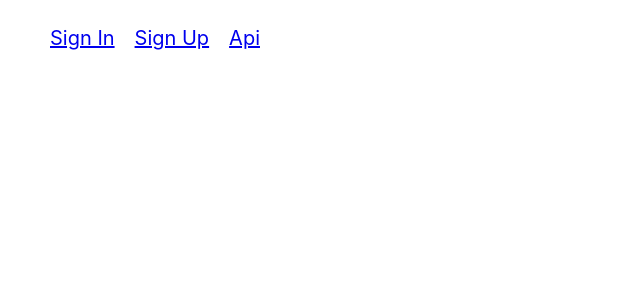
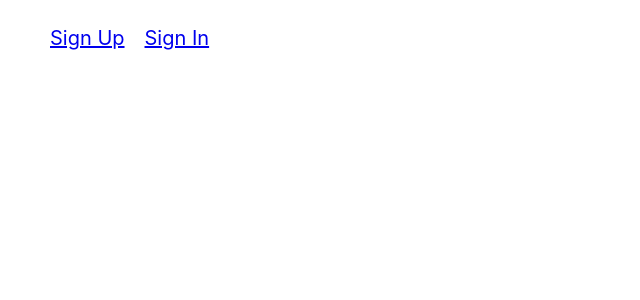
Before and after one commit to idhoramgg/signin, a React (Create React App) app: page / in a window 1280 px wide. Shown: the top 300 px of the page, without its empty margins (0-640 px from the left). Built offline with nearby package versions, Linux system fonts and the light colour scheme.

Commit message:
add log in log out

```diff
--- a/src/App.js
+++ b/src/App.js
@@ -1,11 +1,15 @@
-import React from 'react';
-import './App.css';
-import SignInSide from './components/signin';
-import SignUp from './components/signup';
-import { BrowserRouter as Router, Route, Link } from 'react-router-dom'
-import { Reqres } from './components/reqres';
+import React , {Fragment} from "react";
+import "./App.css";
+import SignInSide from "./components/signin";
+import SignUp from "./components/signup";
+import { BrowserRouter as Router, Route, Link } from "react-router-dom";
+import { Reqres } from "./components/reqres";
 
 function App() {
+  function logOut(){
+    localStorage.removeItem('login');
+    window.location.reload();
+  }
   return (
     <div>
       <Router>
@@ -13,24 +17,29 @@ function App() {
           <nav>
             <ul>
               <li>
-              <Link to='/signin'>Sign In</Link>
+                <Link to="/signup">Sign Up</Link>
               </li>
+              {console.log(localStorage.getItem("login"))}
+              {localStorage.getItem("login") !== null ? (
+                <Fragment>
                   <li>
-              <Link to='/signup'>Sign Up</Link>
+                    <Link to="/api">Api</Link>
                   </li>
+                  <li onClick = {logOut} >Logout</li>
+                </Fragment>
+              ) : (
                 <li>
-              <Link to='/api'>Api</Link>
+                  <Link to="/signin">Sign In</Link>
                 </li>
+              )}
             </ul>
           </nav>
 
-        <Route path='/signin' exact component={SignInSide} />
-        <Route path='/signup' component={SignUp} />
-        <Route path='/api' component={Reqres} />
+          <Route path="/signin" exact component={SignInSide} />
+          <Route path="/signup" component={SignUp} />
+          <Route path="/api" component={Reqres} />
         </div>
       </Router>
-
-
     </div>
   );
 }
--- a/src/components/signin.js
+++ b/src/components/signin.js
@@ -73,6 +73,8 @@ export default function SignInSide(props) {
     ) {
       event.preventDefault();
       props.history.push("/api");
+      localStorage.setItem('login',JSON.stringify(value))
+      window.location.reload();
     }else {
       alert(`passwor atau email salah`);
     }
```
Lines whose indentation alone changed are shown as unchanged.
